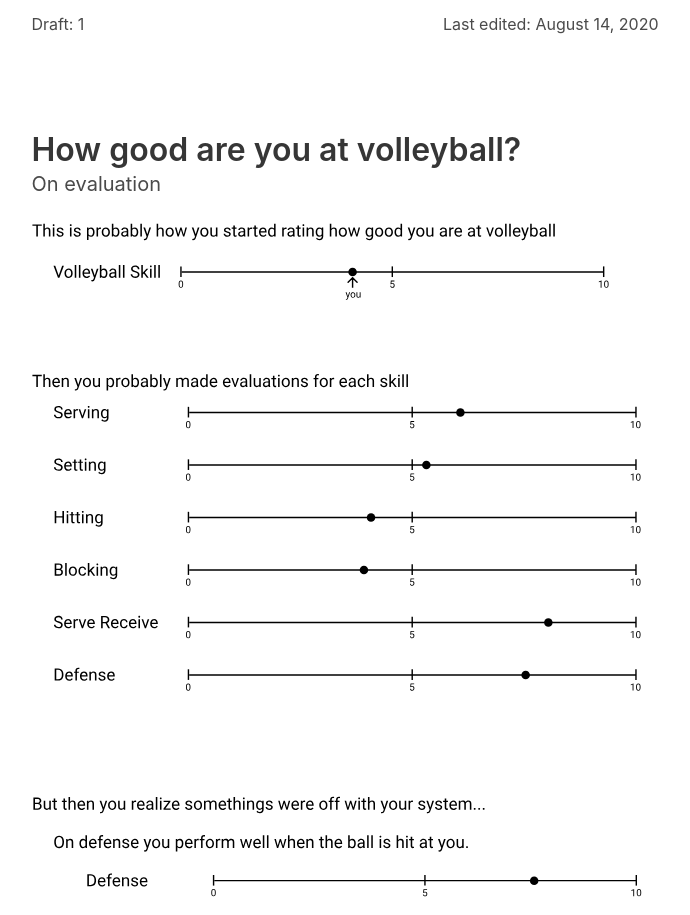
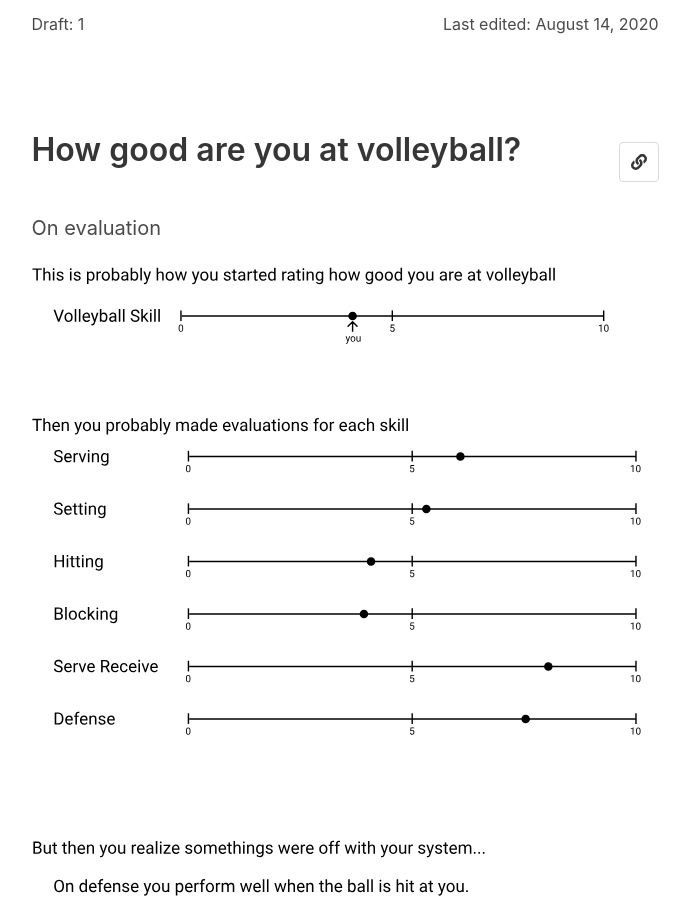
Before and after one commit to eli1797/Learning_Vue, a Vue app in the folder blog/: page /blog in a window 1280 px wide. Shown: the part 7320-8235 px from the top of the page, without its empty margins (271-961 px from the left). Built offline with nearby package versions, Linux system fonts and the light colour scheme.

Commit message:
link code here, need to redo whole blog before I use this tho

```diff
--- a/blog/src/views/Blog.vue
+++ b/blog/src/views/Blog.vue
@@ -180,7 +180,14 @@
 
     <article id="eval" class="section pl-0">
       <div class="container">
-        <h1 class="title">How good are you at volleyball?</h1>
+        <div class="level">
+        <h1 class="title level-left">How good are you at volleyball?</h1>
+        <button v-on:click="copy('eval')" class="button level-right">
+          <span class="icon is-small">
+            <i class="fas fa-link"></i>
+          </span>
+        </button>
+        </div>
         <h2 class="subtitle">On evaluation</h2>
 
         <div class="content">
@@ -207,3 +214,20 @@
 
   </div>
 </template>
+
+
+<script>
+
+export default {
+  name: 'Blog',
+  methods: {
+    copy: function (id) {
+
+      console.log(id);
+      navigator.clipboard.writeText("https://elibailey.org/blog#" + id);
+
+      alert("Copied link");
+    }
+  },
+}
+</script>
```
